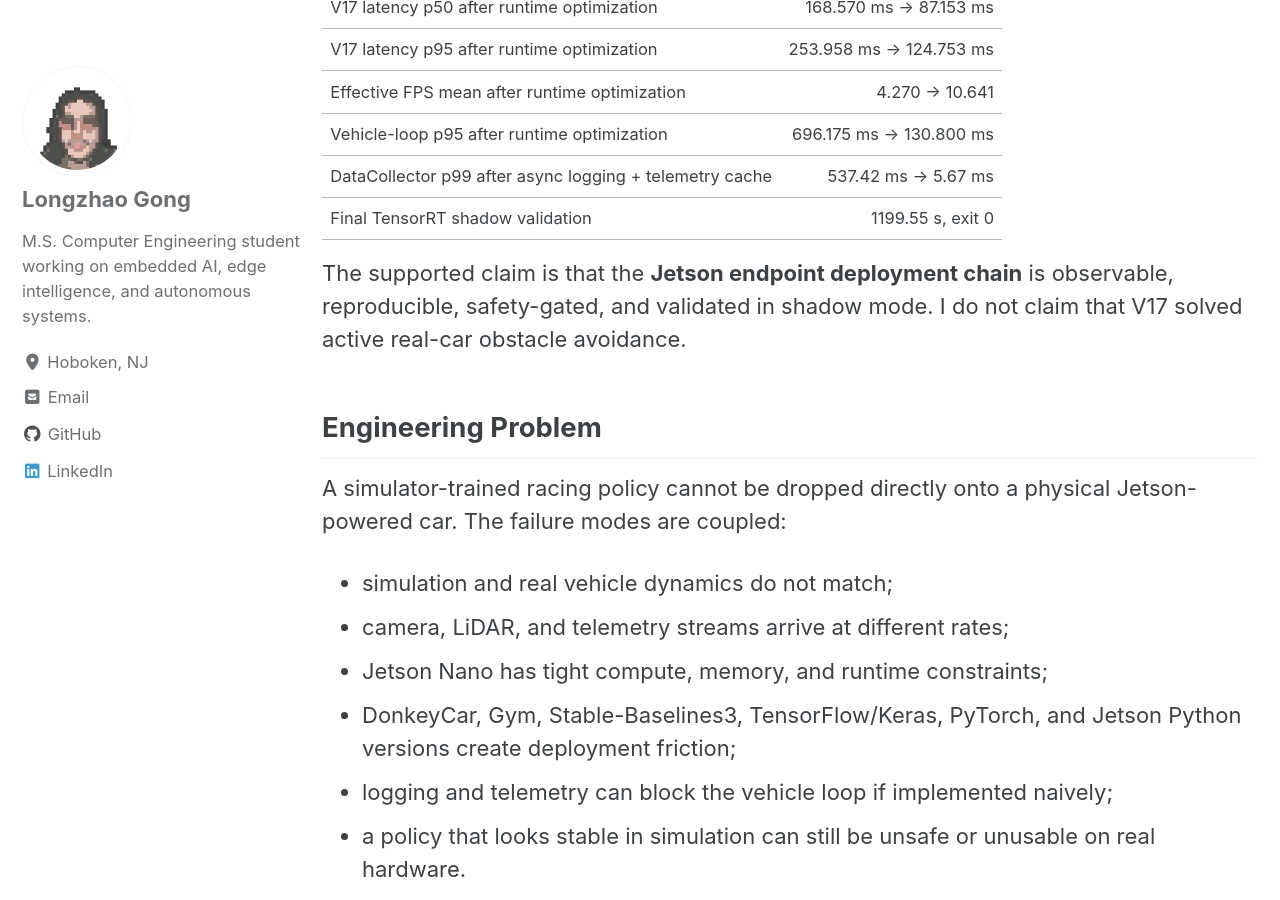
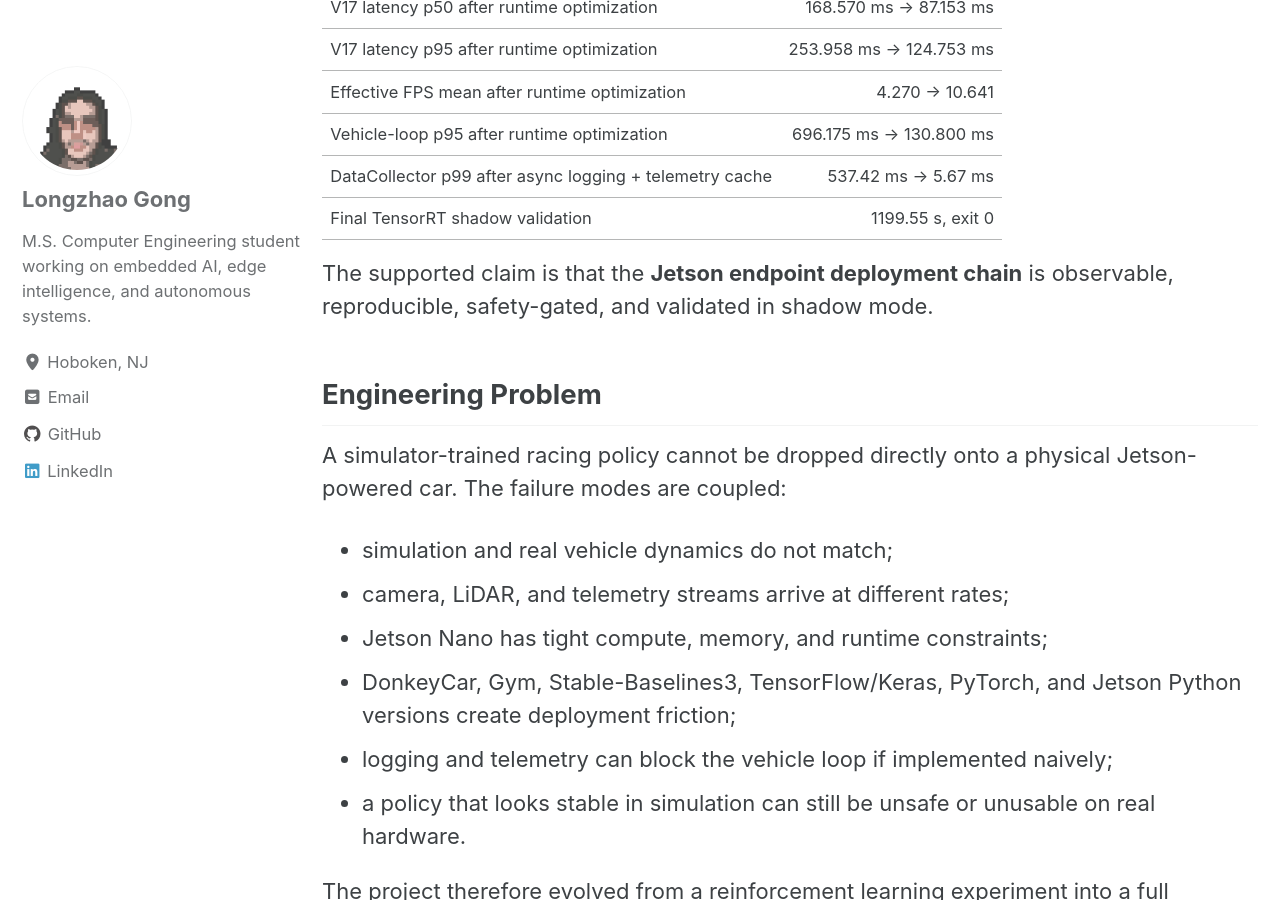
Before and after one commit to Gonglz/gonglz.github.io, a Jekyll site: the page built from _projects/donkeycar-rl-racing.md, in a window 1280 px wide and 900 px high, scrolled down 1952 px. Built offline with Jekyll 4.4.1, drawn with Linux system fonts in a browser that asks for light colours; cached includes are drawn as plain includes; some of the changed text lies outside the part shown.

Commit message:
Update donkeycar-rl-racing.md

```diff
--- a/_projects/donkeycar-rl-racing.md
+++ b/_projects/donkeycar-rl-racing.md
@@ -72,7 +72,7 @@ V17 endpoint deployment chain completed and frozen in shadow mode. Active obstac
 | DataCollector p99 after async logging + telemetry cache | 537.42 ms → 5.67 ms |
 | Final TensorRT shadow validation | 1199.55 s, exit 0 |
 
-The supported claim is that the **Jetson endpoint deployment chain** is observable, reproducible, safety-gated, and validated in shadow mode. I do not claim that V17 solved active real-car obstacle avoidance.
+The supported claim is that the **Jetson endpoint deployment chain** is observable, reproducible, safety-gated, and validated in shadow mode.
 
 ## Engineering Problem
 
@@ -346,8 +346,6 @@ Completed the Jetson-side engineering deployment chain and froze the endpoint va
 
 The V17 endpoint deployment milestone evaluates the **Jetson-side engineering chain**: model export, TensorRT inference, runtime stability, logging, safety gates, and shadow-mode reproducibility.
 
-It does **not** claim that the model has solved real-car obstacle avoidance, full active closed-loop racing, or multi-vehicle overtaking. Those remain policy-quality and active-validation problems, not endpoint-deployment conclusions.
-
 </div>
 
 ## What This Project Demonstrates
```
